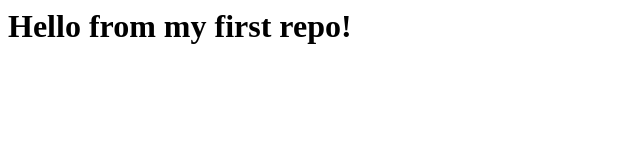
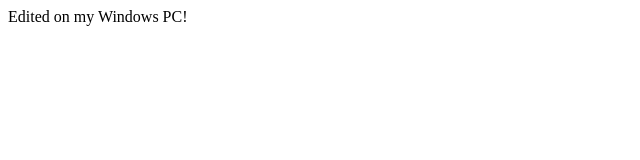
Before and after one commit to paulocodes12/my-first-repo, a plain HTML site: page index.html in a window 1280 px wide. Shown: the whole page, without its empty margins (0-640 px from the left). Drawn offline with Linux system fonts and the light colour scheme.

Commit message:
Add a line from my PC

```diff
--- a/index.html
+++ b/index.html
@@ -1 +1 @@
-<h1>Hello from my first repo!</h1>
+<p>Edited on my Windows PC!</p>
```
